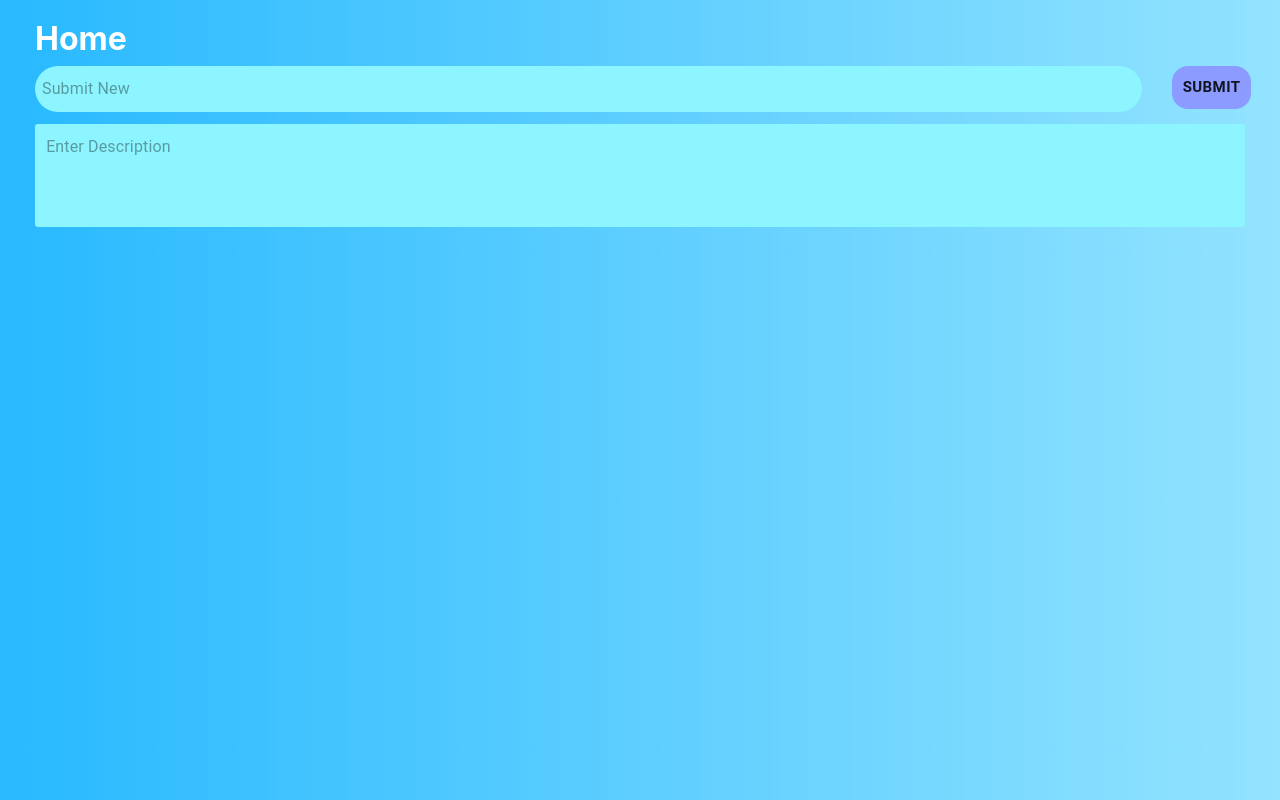
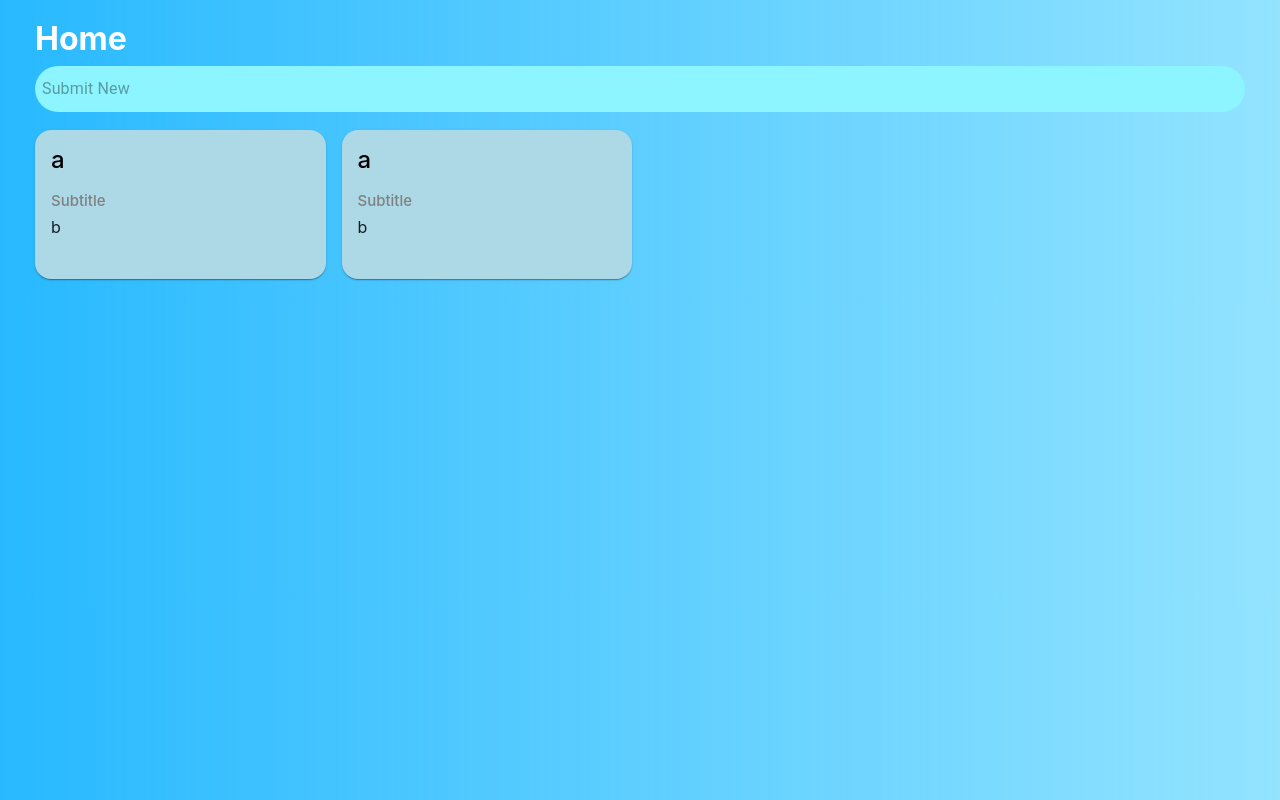
Before and after one commit to vimuth97/training-web, a React (Create React App) app: page / in a window 1280 px wide. Built offline with nearby package versions, Linux system fonts and the light colour scheme.

Commit message:
animated

```diff
--- a/package.json
+++ b/package.json
@@ -11,7 +11,8 @@
     "react": "^16.13.1",
     "react-dom": "^16.13.1",
     "react-full-screen": "^0.3.1",
-    "react-scripts": "3.4.3"
+    "react-scripts": "3.4.3",
+    "react-spring": "^8.0.27"
   },
   "scripts": {
     "start": "react-scripts start",
--- a/src/components/app/App.css
+++ b/src/components/app/App.css
@@ -45,3 +45,7 @@ body {
 h2 {
   color: white;
 }
+
+#filled-textarea{
+  display: none;
+}
--- a/src/components/app/App.js
+++ b/src/components/app/App.js
@@ -4,26 +4,40 @@ import FormControl from "@material-ui/core/FormControl";
 import Button from "@material-ui/core/Button";
 import TextField from "@material-ui/core/TextField";
 import DiaryCard from "../diarycard/DiaryCard";
+import { Spring } from "react-spring/renderprops";
 
 
 class App extends React.Component {
   constructor(props) {
     super(props);
     this.state = {
-      items: [],
+      items: [
+        {title:"a",
+         text: "b",
+         key:"1"
+      },
+      {title:"a",
+         text: "b",
+         key:"2"
+      }
+      ],
       currentItem: {
         title: "",
         text: "",
         key: "", //to identify each item uniquely
       },
+
     };
     this.handleInput = this.handleInput.bind(this);
     this.addItem = this.addItem.bind(this);
     this.showMore = this.showMore.bind(this);
   }
 
+  showForm(){
+    document.getElementById("submit").style.display="inline";
+    document.getElementById("filled-textarea").style.display="block";
+  }
   handleInput(e) {
-    console.log(window.innerWidth);
     if (e.target.id === "standard-basic") {
       this.setState({
         currentItem: {
@@ -55,6 +69,8 @@ class App extends React.Component {
         key: "",
       },
     });
+    document.getElementById("submit").style.display="none";
+    document.getElementById("filled-textarea").style.display="none";
   }
 
   showmore = false;
@@ -86,11 +102,17 @@ class App extends React.Component {
           </h2>
           </div>
           <div>
-          <form onSubmit={this.addItem}>
+          <Spring
+          from={{ opacity:0}}
+          to ={{ opacity:1}}
+          config={{delay:500,duration:1200}}
+        >
+          {props =>(
+          <form onSubmit={this.addItem} style={props}>
             <FormControl fullWidth={true}>
-              <div className="container-fluid">
+              <div className="container-fluid" >
               <div className="row">
-              <div className="col-lg-11">
+              <div className="col-lg-12">
                 <TextField
                   id="standard-basic"
                   required
@@ -105,32 +127,23 @@ class App extends React.Component {
                   //variant="filled"
                   value={this.state.currentItem.title || ""}
                   onChange={this.handleInput}
+                  onClick ={this.showForm}
                 />
-                </div>
-                <div className="col-lg-1">
-                <Button
-                  id="submit"
-                  type="submit"
-                  size="large"
-                  style={{
-                    borderRadius: "1rem",
-                    backgroundColor: "rgb(140,155,255)",
-                  }}
-                >
-                  <b>Submit</b>
-                </Button>
 
                 </div>
               </div>
-              <div className="row">
-                <div className="col-lg-12">
-              <TextField
-                id="filled-textarea"
+              <div className="row" id="filled-textarea">
+                <div className="col-lg-12" >
+
+
+                    <TextField
+
                 style={{
                   backgroundColor: "rgb(140,245,255)",
                   borderRadius: "0.2rem",
                   padding: "7px",
                   marginTop: "12px",
+
                 }}
                 required
                 placeholder=" Enter Description"
@@ -144,16 +157,41 @@ class App extends React.Component {
               />
               </div>
               </div>
+              <Button
+                  id="submit"
+                  type="submit"
+                  size="large"
+                  style={{
+                    borderRadius: "1rem",
+                    backgroundColor: "rgb(140,155,255)",
+                    marginTop:"10px",
+                    display:"none"
+                  }}
+                >
+                  <b>Submit</b>
+                </Button>
 
+                </div>
 
-              </div>
             </FormControl>
           </form>
+          )
+        }
+          </Spring>
           </div>
-        <DiaryCard
+          <Spring
+          from={{ opacity:0}}
+          to ={{ opacity:1}}
+          config={{delay:500,duration:1200}}
+        >
+        {props=>(<div style={props}><DiaryCard
           items={this.state.items}
           showMore={this.showMore}
         ></DiaryCard>
+        </div>
+        )
+  }
+        </Spring>
         </div>
 
     );
--- a/src/components/diarycard/DiaryCard.js
+++ b/src/components/diarycard/DiaryCard.js
@@ -5,7 +5,6 @@ import CardActions from "@material-ui/core/CardActions";
 import CardContent from "@material-ui/core/CardContent";
 import Button from "@material-ui/core/Button";
 import Grid from "@material-ui/core/Grid";
-
 
 export default function DiaryCard(props) {
 
@@ -74,7 +73,6 @@ export default function DiaryCard(props) {
 
   return (
     <div className="container-fluid">
-
     <Grid
       container
       spacing={2}
```
Also changed, not shown: src/components/form/Form.js (deleted, +0 -8 lines), 1 other file (tests, documents, lock files or other folders).
